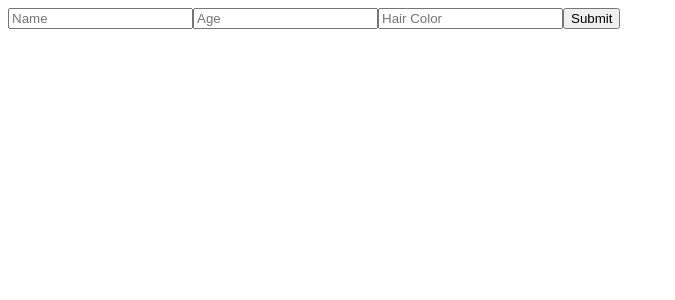
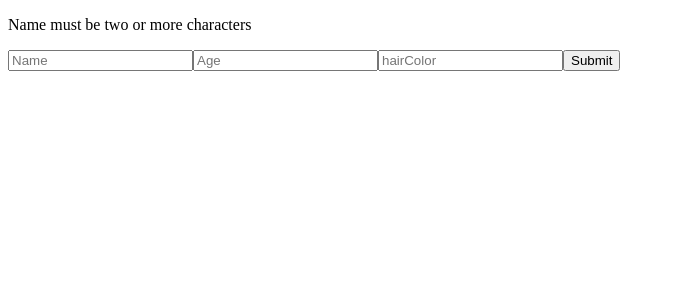
Before and after one commit to corinahincu/Design-Patterns, a React (Create React App) app: page / in a window 1280 px wide. Shown: the top 300 px of the page, without its empty margins (0-675 px from the left). Built offline with nearby package versions, Linux system fonts and the light colour scheme.

Commit message:
controlled-form

```diff
--- a/src/App.js
+++ b/src/App.js
@@ -1,8 +1,8 @@
-import { UncontrolledForm } from "./UncontrolledForm";
+import { ControlledForm } from "./ControlledForm";
 
 function App() {
   return (
-    <UncontrolledForm/>
+    <ControlledForm/>
   );
 }
 
--- /dev/null
+++ b/src/ControlledForm.js
@@ -0,0 +1,47 @@
+import { useState, useEffect } from "react"
+
+
+export const ControlledForm = () => {
+  const [nameInputError, setNameInputError] = useState('')
+  const [name, setName] = useState("")
+  const [age, setAge] = useState("");
+  const [hairColor, setHairColor] = useState("");
+
+  useEffect(() => {
+    if(name.length < 2) {
+      setNameInputError("Name must be two or more characters");
+    } else {
+      setNameInputError("")
+    }
+  }, [name])
+
+  return (
+    <form>
+      {nameInputError && <p>{nameInputError}</p>}
+      <input
+        name="name"
+        type="text"
+        placeholder="Name"
+        value={name}
+        onChange={(e) => setName(e.target.value)}
+      />
+
+      <input
+        name="age"
+        type="number"
+        placeholder="Age"
+        value={age}
+        onChange={(e) => setAge(Number(e.target.value))}
+      />
+
+      <input
+        name="hairColor"
+        type="text"
+        placeholder="hairColor"
+        value={hairColor}
+        onChange={(e) => setHairColor(e.target.value)}
+      />
+      <button>Submit</button>
+    </form>
+  );
+}
```
